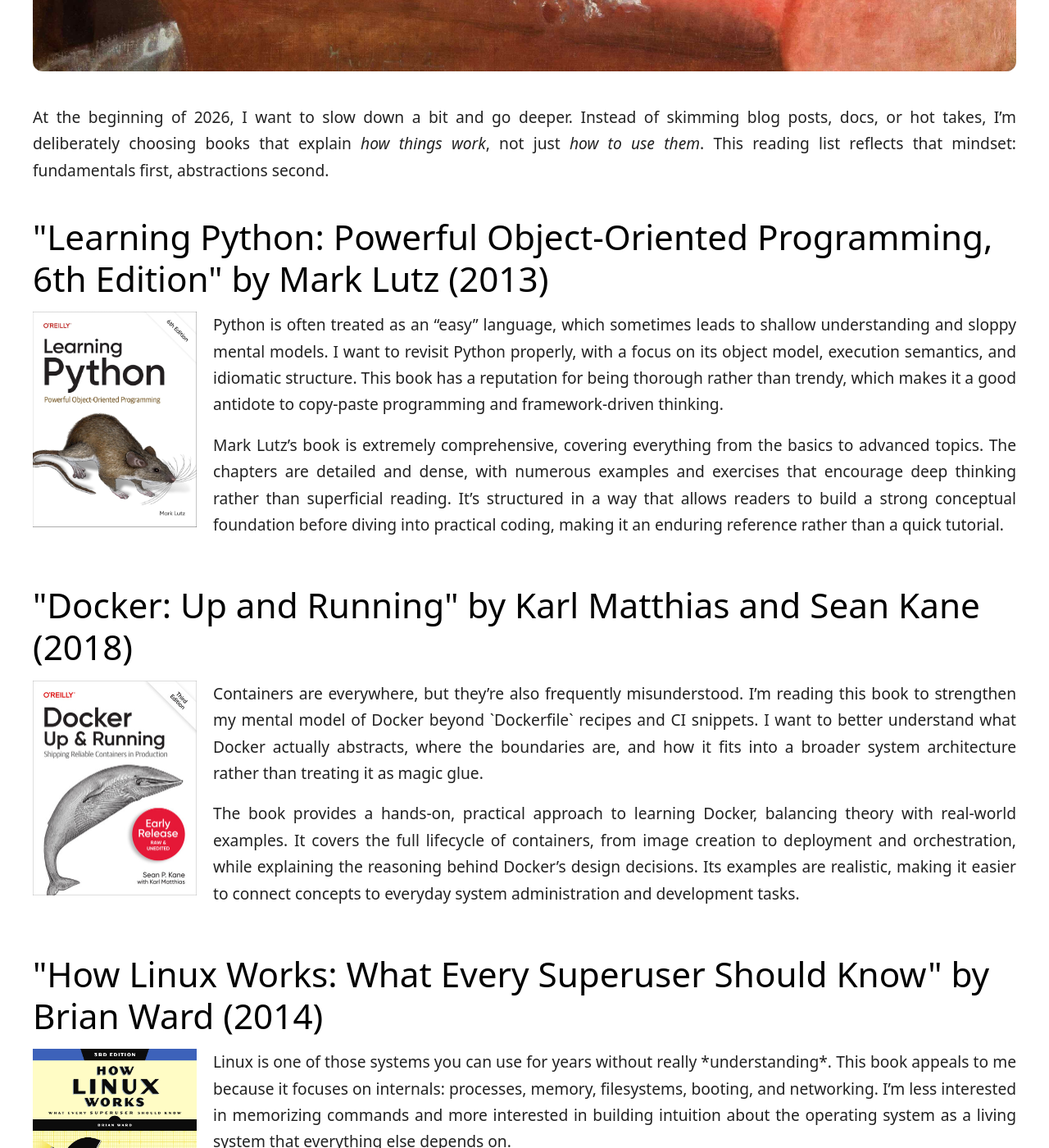
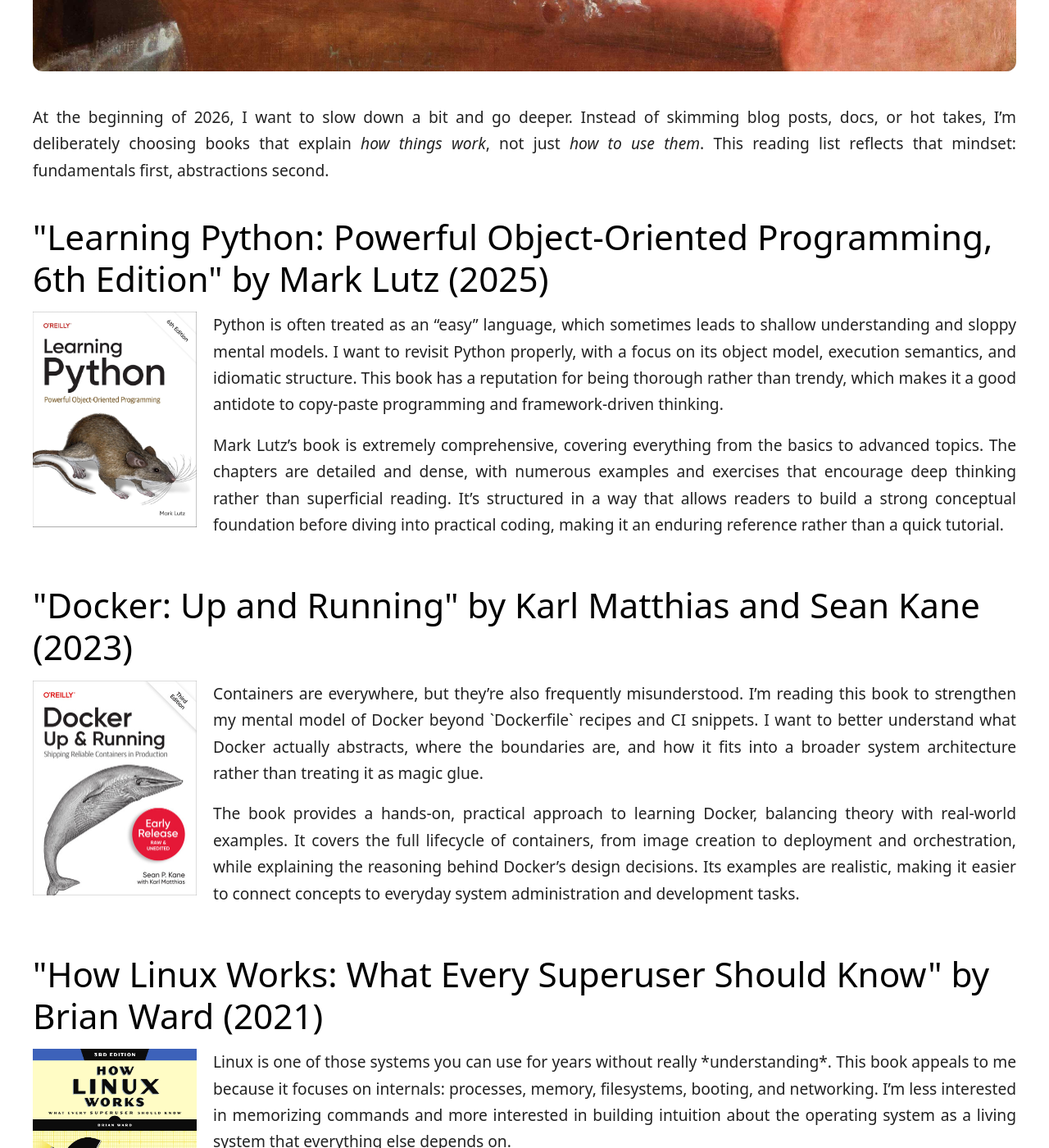
Before and after one commit to michalcichon/michalcichon.github.io, a Jekyll site: the page built from _posts/2026-01-24-books-i-want-to-read-at-the-beginning-of-2026.md.md, in a window 1280 px wide and 1400 px high, scrolled down 1145 px. Shown: the whole window at 82% size. Built offline with Jekyll 4.4.1, drawn with Linux system fonts in a browser that asks for light colours; comment, search, counter and statistics services are not loaded; some of the changed text lies outside the part shown.

Commit message:
Fix incorrect publication dates in the article (#40)
* Art: Books I Want to Read at the Beginning of 2026

* description

* fix dates

* Apply suggestions from code review

```diff
--- a/_posts/2026-01-24-books-i-want-to-read-at-the-beginning-of-2026.md.md
+++ b/_posts/2026-01-24-books-i-want-to-read-at-the-beginning-of-2026.md.md
@@ -15,26 +15,26 @@
 At the beginning of 2026, I want to slow down a bit and go deeper. Instead of skimming blog posts, docs, or hot takes, I’m deliberately choosing books that explain *how things work*, not just *how to use them*. This reading list reflects that mindset: fundamentals first, abstractions second.
 
 <div class="book-block">
-    <h2>"Learning Python: Powerful Object-Oriented Programming, 6th Edition" by Mark Lutz (2013)</h2>
+    <h2>"Learning Python: Powerful Object-Oriented Programming, 6th Edition" by Mark Lutz (2025)</h2>
     <p><img src="{{site.url}}/assets/2026-01-24/lutz.jpg" width="200" style="border-radius: 0; float: left; margin:0 20px 0 0;" />Python is often treated as an “easy” language, which sometimes leads to shallow understanding and sloppy mental models. I want to revisit Python properly, with a focus on its object model, execution semantics, and idiomatic structure. This book has a reputation for being thorough rather than trendy, which makes it a good antidote to copy-paste programming and framework-driven thinking.
     </p>
     <p>Mark Lutz’s book is extremely comprehensive, covering everything from the basics to advanced topics. The chapters are detailed and dense, with numerous examples and exercises that encourage deep thinking rather than superficial reading. It’s structured in a way that allows readers to build a strong conceptual foundation before diving into practical coding, making it an enduring reference rather than a quick tutorial.</p>
 </div>
 
 <div class="book-block">
-    <h2>"Docker: Up and Running" by Karl Matthias and Sean Kane (2018)</h2>
+    <h2>"Docker: Up and Running" by Karl Matthias and Sean Kane (2023)</h2>
     <p><img src="{{site.url}}/assets/2026-01-24/docker.jpg" width="200" style="border-radius: 0; float: left; margin:0 20px 0 0;" />Containers are everywhere, but they’re also frequently misunderstood. I’m reading this book to strengthen my mental model of Docker beyond `Dockerfile` recipes and CI snippets. I want to better understand what Docker actually abstracts, where the boundaries are, and how it fits into a broader system architecture rather than treating it as magic glue.</p>
     <p>The book provides a hands-on, practical approach to learning Docker, balancing theory with real-world examples. It covers the full lifecycle of containers, from image creation to deployment and orchestration, while explaining the reasoning behind Docker’s design decisions. Its examples are realistic, making it easier to connect concepts to everyday system administration and development tasks.</p>
 </div>
 
 <div class="book-block">
-    <h2>"How Linux Works: What Every Superuser Should Know" by Brian Ward (2014)</h2>
+    <h2>"How Linux Works: What Every Superuser Should Know" by Brian Ward (2021)</h2>
     <p><img src="{{site.url}}/assets/2026-01-24/linux.jpg" width="200" style="border-radius: 0; float: left; margin:0 20px 0 0;" />Linux is one of those systems you can use for years without really *understanding*. This book appeals to me because it focuses on internals: processes, memory, filesystems, booting, and networking. I’m less interested in memorizing commands and more interested in building intuition about the operating system as a living system that everything else depends on.</p>
     <p>Brian Ward’s writing is clear and approachable, with a focus on explaining the “why” behind Linux mechanisms rather than just the “how.” Each chapter builds understanding progressively, with diagrams and examples that clarify complex topics. It’s well-suited for developers, sysadmins, or anyone who wants to move from command-line user to someone who really grasps how Linux functions under the hood.</p>
 </div>
 
 <div class="book-block">
-    <h2>"Build a Large Language Model (From Scratch)" by Sebastian Raschka (2023)</h2>
+    <h2>"Build a Large Language Model (From Scratch)" by Sebastian Raschka (2024)</h2>
     <p><img src="{{site.url}}/assets/2026-01-24/raschka.jpg" width="200" style="border-radius: 0; float: left; margin:0 20px 0 0;" />Large Language Models are often discussed at a very high level, which makes it easy to sound smart without actually understanding much. This book promises the opposite: starting from first principles and building a model step by step. I’m interested not just in *using* LLMs, but in understanding their limitations, trade-offs, and why they behave the way they do.</p>
     <p>Raschka’s book combines theory, mathematics, and practical implementation in a way that’s rare for LLM resources. Each chapter walks the reader through building components from scratch, providing Python code and explanations that illuminate underlying concepts. It’s designed to give readers a genuine grasp of neural architectures, training dynamics, and evaluation metrics, making it a valuable guide for anyone serious about understanding modern AI models.</p>
 </div>
```
